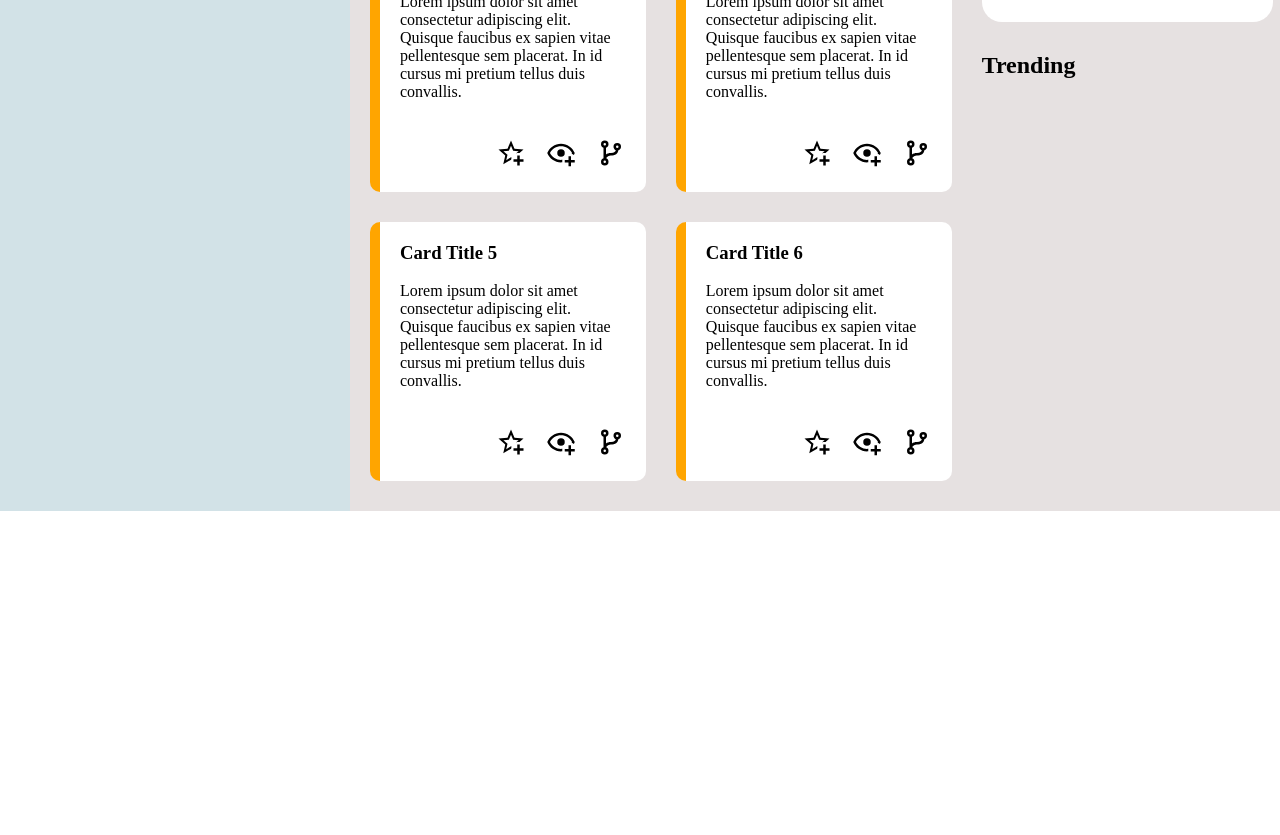
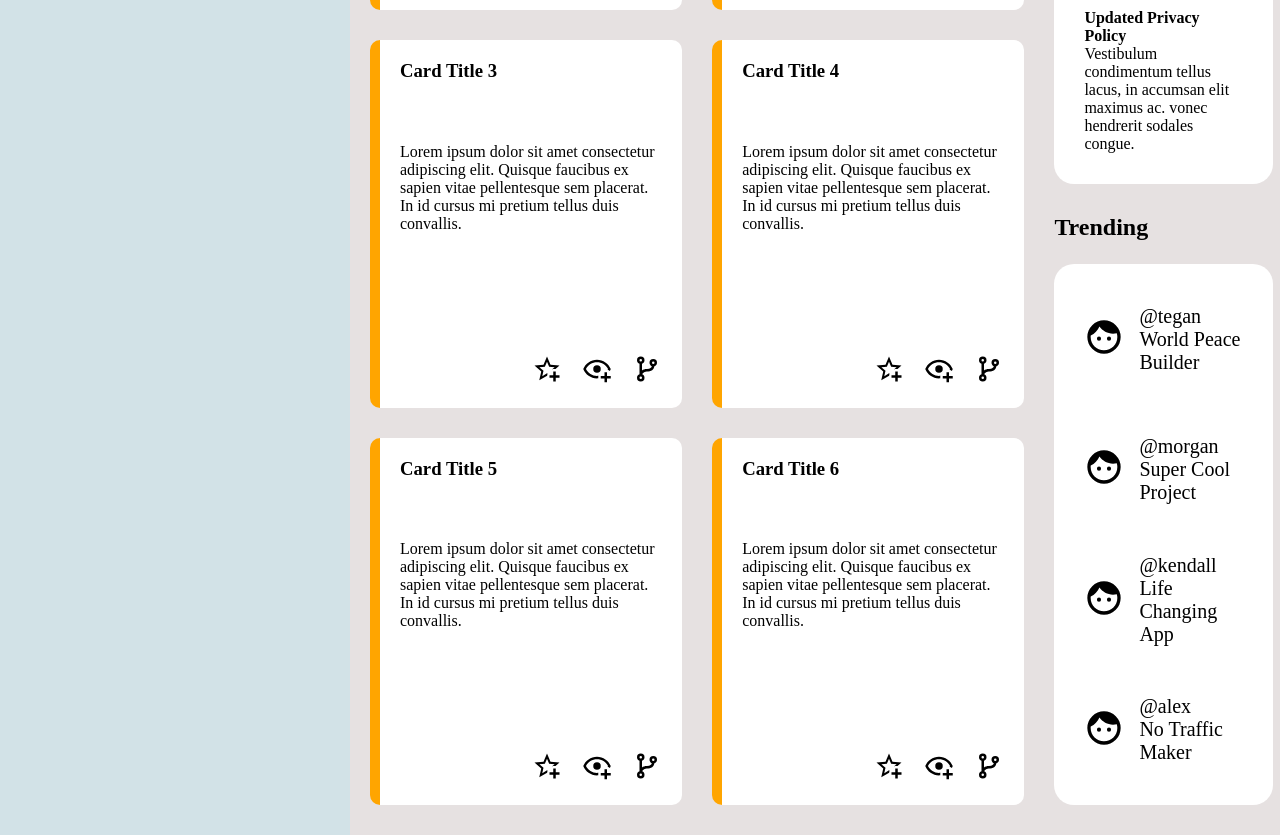
Before and after one commit to HanXD345/admin-dashboard, a plain HTML site: page index.html in a window 1280 px wide. Shown: the part 707-1542 px from the top of the page. Before the commit the page ends 1218 px from the top, so only its background shows below. Drawn offline with Linux system fonts and the light colour scheme.

Commit message:
Complete project

```diff
--- a/index.html
+++ b/index.html
@@ -132,6 +132,36 @@
 				</div>
 				<div class="trending">
 					<h2>Trending</h2>
+					<div class="trending-content">
+						<div>
+							<span><img src="icons/face-man.svg" alt="Profile Icon"></span>
+							<div>
+								<p>@tegan</p>
+								<p>World Peace Builder</p>
+							</div>
+						</div>
+						<div>
+							<span><img src="icons/face-man.svg" alt="Profile Icon"></span>
+							<div>
+								<p>@morgan</p>
+								<p>Super Cool Project</p>
+							</div>
+						</div>
+						<div>
+							<span><img src="icons/face-man.svg" alt="Profile Icon"></span>
+							<div>
+								<p>@kendall</p>
+								<p>Life Changing App</p>
+							</div>
+						</div>
+						<div>
+							<span><img src="icons/face-man.svg" alt="Profile Icon"></span>
+							<div>
+								<p>@alex</p>
+								<p>No Traffic Maker</p>
+							</div>
+						</div>
+					</div>
 				</div>
 			</main>
 	</body>
--- a/styles.css
+++ b/styles.css
@@ -143,7 +143,7 @@ nav h2:hover {
 main {
     background-color: rgb(230, 225, 225);
     display: grid;
-    grid-template: 1fr 1fr / 2fr 1fr;
+    grid-template: 1fr 1fr / 3fr 1fr;
     padding: 30px 20px;
     gap: 30px;
 }
@@ -189,13 +189,15 @@ article {
     cursor: pointer;
 }
 
-.announcements {
+.announcements,
+.trending {
     display: grid;
     grid-template-rows: 30px 1fr;
     gap: 20px;
 }
 
-.announcements-content {
+.announcements-content,
+.trending-content {
     background-color: white;
     display: grid;
     align-items: center;
@@ -208,3 +210,23 @@ article {
     border-bottom: 1px solid gray;
     padding: 20px 0px;
 }
+
+.trending-content {
+    grid-template-rows: repeat(4, 1fr);
+    gap: 20px;
+}
+
+.trending-content > div {
+    display: grid;
+    grid-template-columns: 50px 1fr;
+    gap: 5px;
+    align-items: center;
+}
+
+.trending-content > div img {
+    height: 40px;
+}
+
+.trending-content > div p {
+    font-size: 20px;
+}
```
